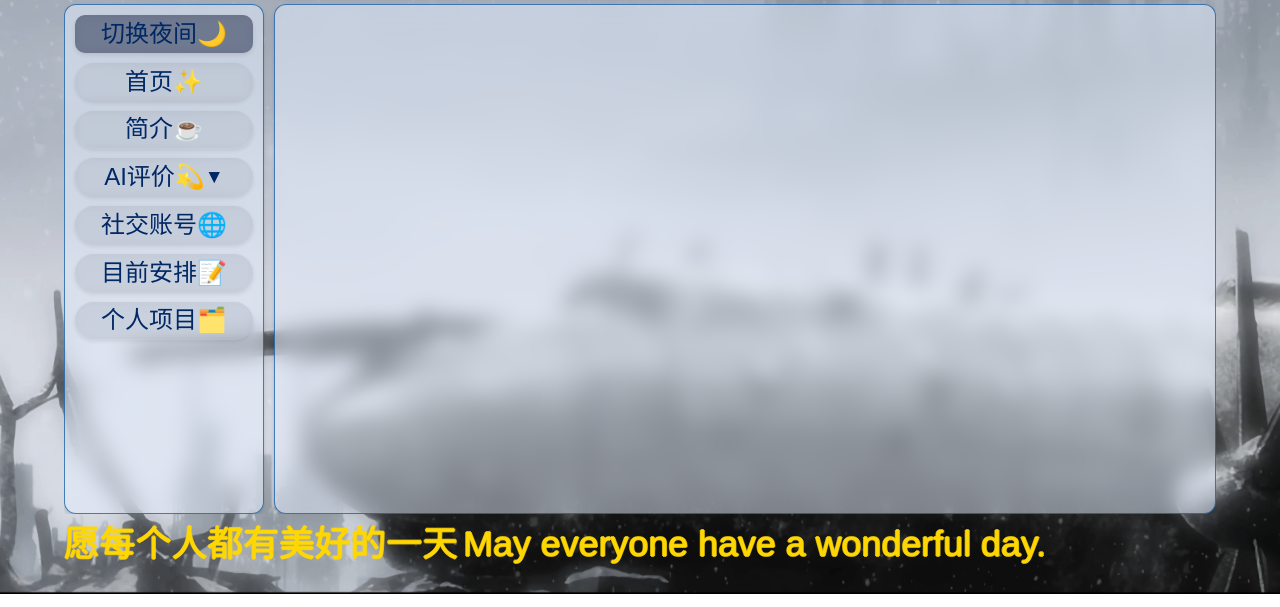
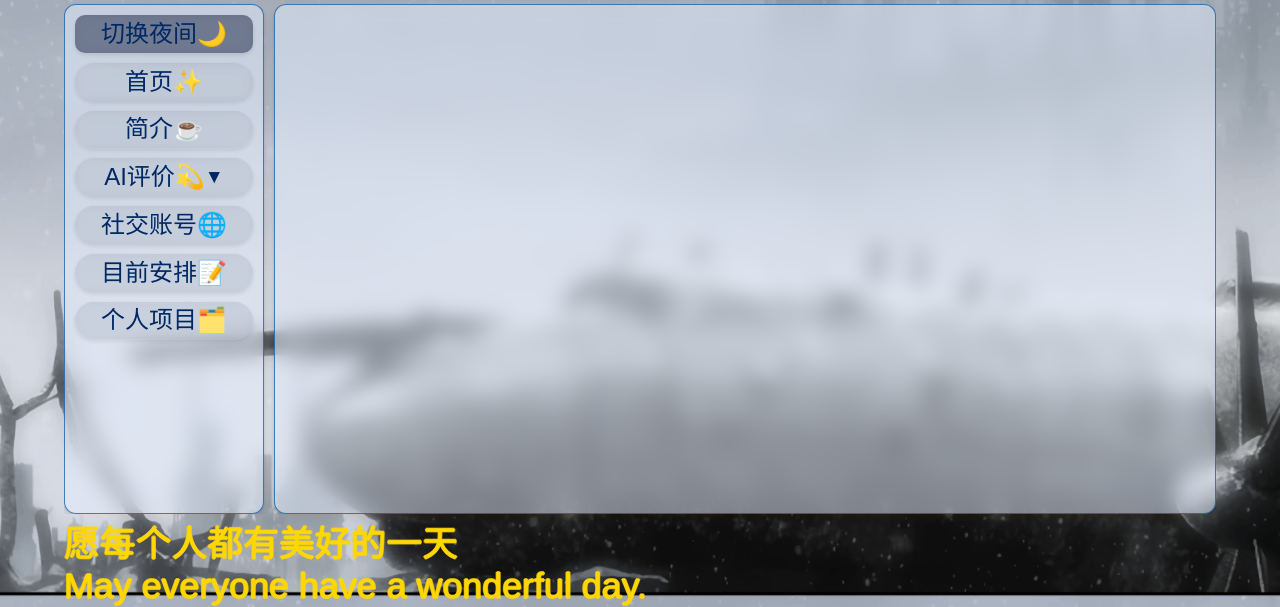
Before and after one commit to CrimsonSeraph/MyProfile, a plain HTML site: page CN.html in a window 1280 px wide. Shown: the part 206-813 px from the top of the page. Drawn offline with Linux system fonts and the light colour scheme.

Commit message:
修复文本显示

```diff
--- a/CN.html
+++ b/CN.html
@@ -69,9 +69,9 @@
         </div>
     </div>
 
-    <div class="other">
-        <p class="end-content gradient-text">愿每个人都有美好的一天</p>
-        <p class="end-content gradient-text">May everyone have a wonderful day.</p>
+    <div class="other gradient-text">
+        <p class="end-content">愿每个人都有美好的一天</p>
+        <p class="end-content">May everyone have a wonderful day.</p>
     </div>
 
     <script src="js/script.js"></script>
```
Also changed, not shown: Global.html (+3 -3 lines).
